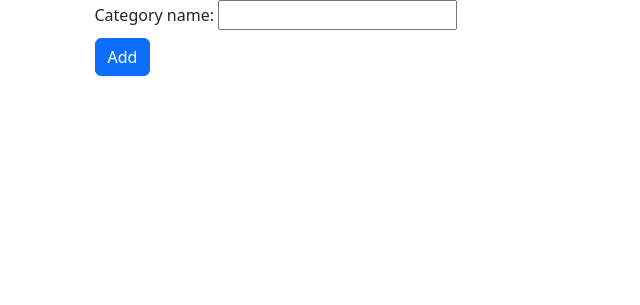
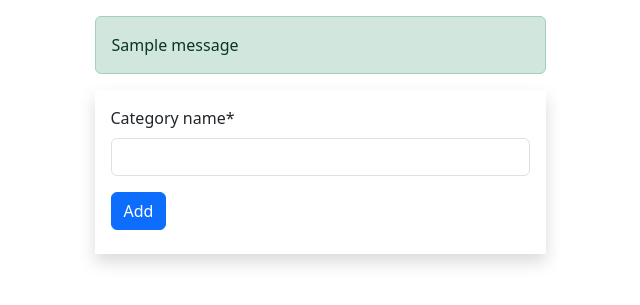
Before and after one commit to AyushHimalayaShrestha/DjangoEcommerce1, a Django app: page /Products/postcategory/ in a window 1280 px wide. Shown: the top 305 px of the page, without its empty margins (320-960 px from the left). Run offline with Django 5.2, Linux system fonts and the light colour scheme; one stand-in notice (Sample message) is shown; some libraries are stand-ins or nearby versions.

Commit message:
Crispy Form

```diff
--- a/Ecommerce/settings.py
+++ b/Ecommerce/settings.py
@@ -42,8 +42,8 @@ INSTALLED_APPS = [
     'crispy_bootstrap4',
 ]
 
-CRISPY_ALLOWED_TEMPLATE_PACKS = "bootstrap4"
-CRISPY_TEMPLATE_PACK = "bootstrap4"
+CRISPY_ALLOWED_TEMPLATE_PACKS = 'bootstrap4'
+CRISPY_TEMPLATE_PACK = 'bootstrap4'
 
 MIDDLEWARE = [
     'django.middleware.security.SecurityMiddleware',
--- a/Products/templates/products/addcategory.html
+++ b/Products/templates/products/addcategory.html
@@ -4,12 +4,29 @@
 <title> Add Category </title>
 {% endblock %}
 
+{% load crispy_forms_tags %}
+
 {% block main_content %}
-<div class="container">
+<div class="container mt-3">
     <div class="row d-flex justify-content-center">
         <div class="col-md-5">
-            <form action="" method="post">
-                {{forms}}
+
+            {% for msg in messages %}
+            {% if msg.level == DEFAULT_MESSAGE_LEVELS.SUCCESS %}
+            <div class="alert alert-success">
+                {{msg}}
+            </div>
+            {% endif %}
+
+            {% if msg.level == DEFAULT_MESSAGE_LEVEL.ERROR %}
+            <div class="alert alert-danger">
+                {{msg}}
+            </div>
+            {% endif %}
+            {% endfor %}
+            <form action="" method="post" class="shadow p-3">
+                {% csrf_token %}
+                {{forms | crispy }}
 
                 <div class="my-2">
                     <input type="submit" value="Add" class="btn btn-primary" >
--- a/Products/templates/products/showproduct.html
+++ b/Products/templates/products/showproduct.html
@@ -9,6 +9,12 @@
             {% for msg in messages %}
             {% if msg.level == DEFAULT_MESSAGE_LEVELS.SUCCESS %}
             <div class="alert alert-success">
+                {{msg}}
+            </div>
+            {% endif %}
+
+            {% if msg.level == DEFAULT_MESSAGE_LEVEL.ERROR %}
+            <div class="alert alert-danger">
                 {{msg}}
             </div>
             {% endif %}
--- a/Products/views.py
+++ b/Products/views.py
@@ -37,7 +37,15 @@ def delete_product(request,product_id):
 
 # To Post Category
 def post_category(request):
-
+    if request.method == 'POST':
+        form = CategoryForm(request.POST)
+        if form.is_valid():
+            form.save()
+            messages.add_message(request,messages.SUCCESS,'Category Added')
+            return redirect('/Products/postcategory')
+        else:
+            messages.add_message(request,messages.ERROR,'Please Verify Form Fields')
+            return render(request,'products/addcategory.html',{'forms':form})
     context ={
         'forms': CategoryForm
     }
```
Also changed, not shown: Products/templates/products/showcategory.html (+7 -0 lines).
